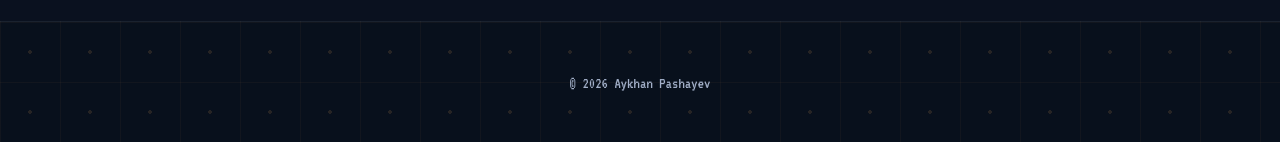
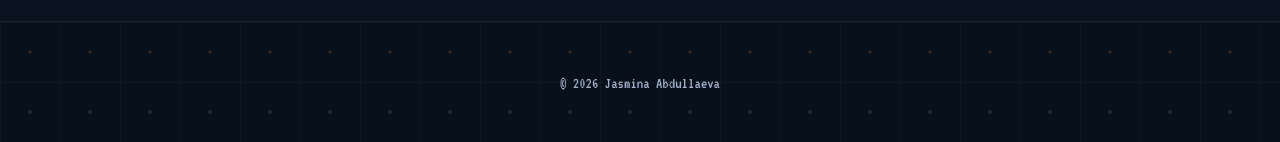
Before and after one commit to jabdullaeva/jasmina-abdullaeva, a Next.js app: page / in a window 1280 px wide. Shown: the part 6431-6573 px from the top of the page. Built offline with nearby package versions, Linux system fonts and the light colour scheme.

Commit message:
fix layout and proof.json

```diff
--- a/app/layout.tsx
+++ b/app/layout.tsx
@@ -60,7 +60,7 @@ export default function RootLayout({ children }: { children: React.ReactNode })
         {children}
 
         <footer className="site-footer" role="contentinfo">
-          <p>© {new Date().getFullYear()} Aykhan Pashayev</p>
+          <p>© {new Date().getFullYear()} Jasmina Abdullaeva</p>
         </footer>
       </body>
     </html>
```
